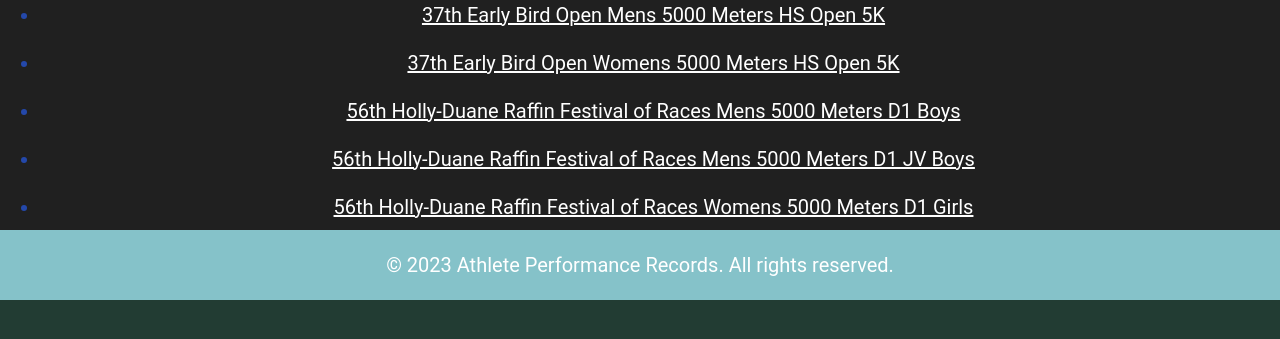
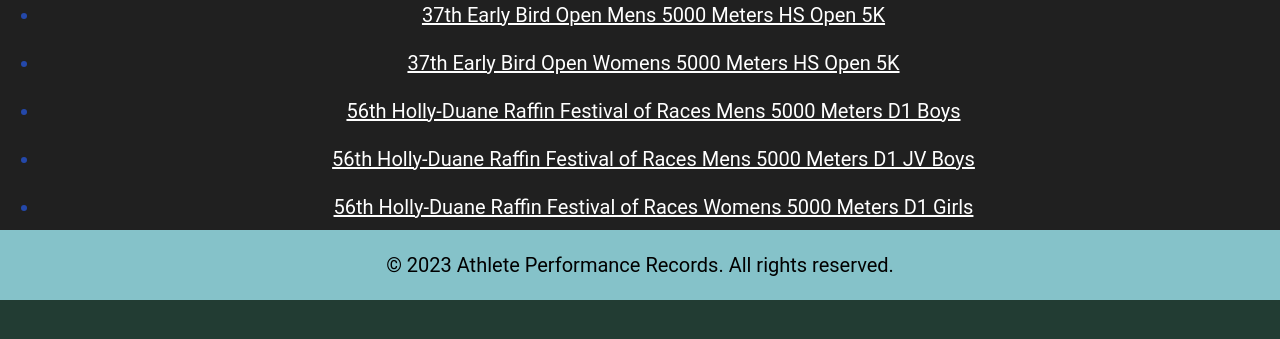
Before and after one commit to sirtrolltington/cpd3test, a plain HTML site: page index.html in a window 1280 px wide. Shown: the part 83-422 px from the top of the page. Drawn offline with Linux system fonts and the light colour scheme.

Commit message:
Update style.css

```diff
--- a/css/style.css
+++ b/css/style.css
@@ -173,6 +173,10 @@
 		color: #FFFFFF;
 	}
 
+	p.footertext{
+		color: black;
+	}
+
 
 @media screen and (prefers-reduced-motion: reduce){
 
```
